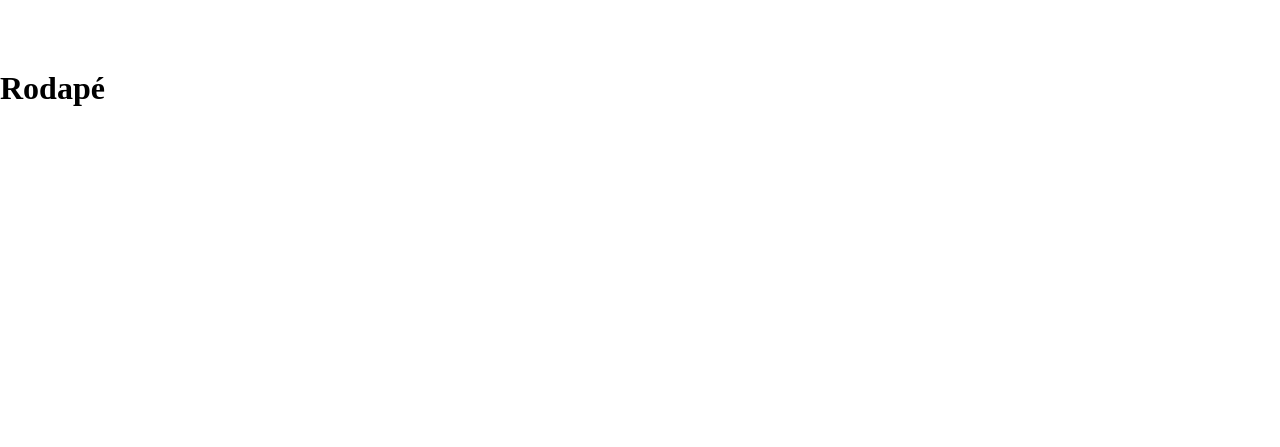
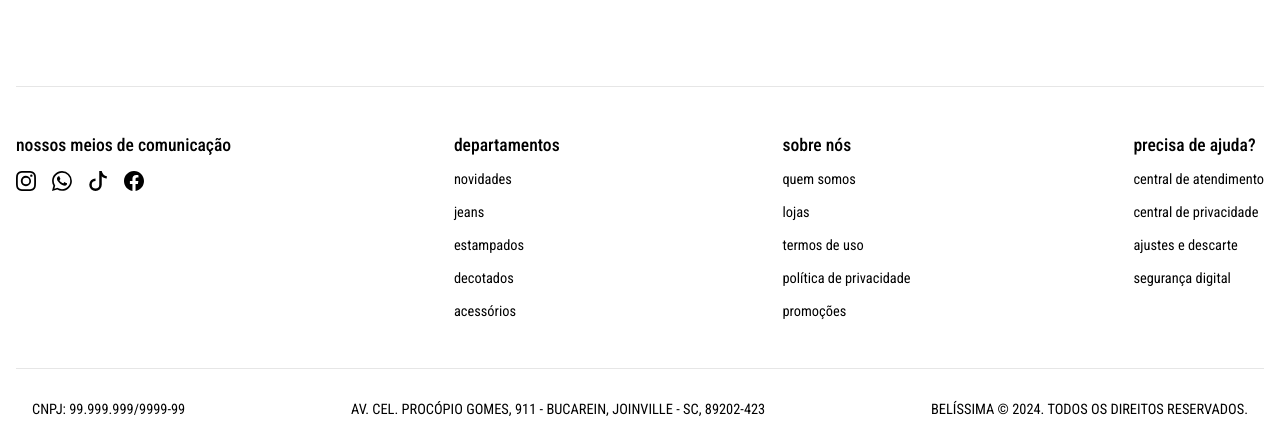
Before and after one commit to projeto-belissima/front-end, a Vue app: page / in a window 1280 px wide. Shown: the part 1308-1755 px from the top of the page. Before the commit the page ends 1415 px from the top, so only its background shows below. Built offline with nearby package versions, Linux system fonts and the light colour scheme.

Commit message:
feat: conclusão do rodapé #8

```diff
--- a/src/components/FooterView.vue
+++ b/src/components/FooterView.vue
@@ -1,5 +1,133 @@
 <template>
-    <footer>
-        <h1>Rodapé</h1>
-    </footer>
+  <footer>
+    <section class="secao-links">
+      <div class="links-redes">
+        <h5>nossos meios de comunicação</h5>
+
+        <ul>
+          <li>
+            <svg xmlns="http://www.w3.org/2000/svg" width="20" height="20" fill="currentColor" class="bi bi-instagram" viewBox="0 0 16 16">
+              <path d="M8 0C5.829 0 5.556.01 4.703.048 3.85.088 3.269.222 2.76.42a3.9 3.9 0 0 0-1.417.923A3.9 3.9 0 0 0 .42 2.76C.222 3.268.087 3.85.048 4.7.01 5.555 0 5.827 0 8.001c0 2.172.01 2.444.048 3.297.04.852.174 1.433.372 1.942.205.526.478.972.923 1.417.444.445.89.719 1.416.923.51.198 1.09.333 1.942.372C5.555 15.99 5.827 16 8 16s2.444-.01 3.298-.048c.851-.04 1.434-.174 1.943-.372a3.9 3.9 0 0 0 1.416-.923c.445-.445.718-.891.923-1.417.197-.509.332-1.09.372-1.942C15.99 10.445 16 10.173 16 8s-.01-2.445-.048-3.299c-.04-.851-.175-1.433-.372-1.941a3.9 3.9 0 0 0-.923-1.417A3.9 3.9 0 0 0 13.24.42c-.51-.198-1.092-.333-1.943-.372C10.443.01 10.172 0 7.998 0zm-.717 1.442h.718c2.136 0 2.389.007 3.232.046.78.035 1.204.166 1.486.275.373.145.64.319.92.599s.453.546.598.92c.11.281.24.705.275 1.485.039.843.047 1.096.047 3.231s-.008 2.389-.047 3.232c-.035.78-.166 1.203-.275 1.485a2.5 2.5 0 0 1-.599.919c-.28.28-.546.453-.92.598-.28.11-.704.24-1.485.276-.843.038-1.096.047-3.232.047s-2.39-.009-3.233-.047c-.78-.036-1.203-.166-1.485-.276a2.5 2.5 0 0 1-.92-.598 2.5 2.5 0 0 1-.6-.92c-.109-.281-.24-.705-.275-1.485-.038-.843-.046-1.096-.046-3.233s.008-2.388.046-3.231c.036-.78.166-1.204.276-1.486.145-.373.319-.64.599-.92s.546-.453.92-.598c.282-.11.705-.24 1.485-.276.738-.034 1.024-.044 2.515-.045zm4.988 1.328a.96.96 0 1 0 0 1.92.96.96 0 0 0 0-1.92m-4.27 1.122a4.109 4.109 0 1 0 0 8.217 4.109 4.109 0 0 0 0-8.217m0 1.441a2.667 2.667 0 1 1 0 5.334 2.667 2.667 0 0 1 0-5.334"/>
+            </svg>
+          </li>
+          <li>
+            <svg xmlns="http://www.w3.org/2000/svg" width="20" height="20" fill="currentColor" class="bi bi-whatsapp" viewBox="0 0 16 16">
+              <path d="M13.601 2.326A7.85 7.85 0 0 0 7.994 0C3.627 0 .068 3.558.064 7.926c0 1.399.366 2.76 1.057 3.965L0 16l4.204-1.102a7.9 7.9 0 0 0 3.79.965h.004c4.368 0 7.926-3.558 7.93-7.93A7.9 7.9 0 0 0 13.6 2.326zM7.994 14.521a6.6 6.6 0 0 1-3.356-.92l-.24-.144-2.494.654.666-2.433-.156-.251a6.56 6.56 0 0 1-1.007-3.505c0-3.626 2.957-6.584 6.591-6.584a6.56 6.56 0 0 1 4.66 1.931 6.56 6.56 0 0 1 1.928 4.66c-.004 3.639-2.961 6.592-6.592 6.592m3.615-4.934c-.197-.099-1.17-.578-1.353-.646-.182-.065-.315-.099-.445.099-.133.197-.513.646-.627.775-.114.133-.232.148-.43.05-.197-.1-.836-.308-1.592-.985-.59-.525-.985-1.175-1.103-1.372-.114-.198-.011-.304.088-.403.087-.088.197-.232.296-.346.1-.114.133-.198.198-.33.065-.134.034-.248-.015-.347-.05-.099-.445-1.076-.612-1.47-.16-.389-.323-.335-.445-.34-.114-.007-.247-.007-.38-.007a.73.73 0 0 0-.529.247c-.182.198-.691.677-.691 1.654s.71 1.916.81 2.049c.098.133 1.394 2.132 3.383 2.992.47.205.84.326 1.129.418.475.152.904.129 1.246.08.38-.058 1.171-.48 1.338-.943.164-.464.164-.86.114-.943-.049-.084-.182-.133-.38-.232"/>
+            </svg>
+          </li>
+          <li>
+            <svg xmlns="http://www.w3.org/2000/svg" width="20" height="20" fill="currentColor" class="bi bi-tiktok" viewBox="0 0 16 16">
+              <path d="M9 0h1.98c.144.715.54 1.617 1.235 2.512C12.895 3.389 13.797 4 15 4v2c-1.753 0-3.07-.814-4-1.829V11a5 5 0 1 1-5-5v2a3 3 0 1 0 3 3z"/>
+            </svg>
+          </li>
+          <li>
+            <svg xmlns="http://www.w3.org/2000/svg" width="20" height="20" fill="currentColor" class="bi bi-facebook" viewBox="0 0 16 16">
+              <path d="M16 8.049c0-4.446-3.582-8.05-8-8.05C3.58 0-.002 3.603-.002 8.05c0 4.017 2.926 7.347 6.75 7.951v-5.625h-2.03V8.05H6.75V6.275c0-2.017 1.195-3.131 3.022-3.131.876 0 1.791.157 1.791.157v1.98h-1.009c-.993 0-1.303.621-1.303 1.258v1.51h2.218l-.354 2.326H9.25V16c3.824-.604 6.75-3.934 6.75-7.951"/>
+            </svg>
+          </li>
+        </ul>
+      </div>
+
+      <div class="links-internos">
+        <h5>departamentos</h5>
+
+        <ul>
+          <li>novidades</li>
+          <li>jeans</li>
+          <li>estampados</li>
+          <li>decotados</li>
+          <li>acessórios</li>
+        </ul>
+      </div>
+
+      <div class="links-internos">
+        <h5>sobre nós</h5>
+
+        <ul>
+          <li>quem somos</li>
+          <li>lojas</li>
+          <li>termos de uso</li>
+          <li>política de privacidade</li>
+          <li>promoções</li>
+        </ul>
+      </div>
+
+      <div class="links-internos">
+        <h5>precisa de ajuda?</h5>
+
+        <ul>
+          <li>central de atendimento</li>
+          <li>central de privacidade</li>
+          <li>ajustes e descarte</li>
+          <li>segurança digital</li>
+        </ul>
+      </div>
+    </section>
+
+    <section class="secao-dados">
+      <p>CNPJ: 99.999.999/9999-99</p>
+      <p>AV. CEL. PROCÓPIO GOMES, 911 - BUCAREIN, JOINVILLE - SC, 89202-423</p>
+      <p>BELÍSSIMA © 2024. TODOS OS DIREITOS RESERVADOS.</p>
+    </section>
+  </footer>
 </template>
+
+<style scoped>
+  footer {
+    padding: 1rem;
+    font-family: var(--fonte-principal);
+    font-size: .9rem;
+  }
+
+  .secao-links {
+    display: flex;
+    gap: 1rem;
+    justify-content: space-between;
+    padding: 3rem 0;
+    border-top: 1px solid var(--cor-cinza-auxiliar);
+    border-bottom: 1px solid var(--cor-cinza-auxiliar)
+  }
+
+  .links-redes {
+    & h5 {
+      margin-bottom: 1rem;
+      font-weight: 500;
+      font-size: 1.1rem;
+    }
+
+    & ul {
+      display: flex;
+      gap: 1rem;
+      list-style-type: none;
+    }
+
+    & ul li {
+      cursor: pointer;
+    }
+  }
+
+  .links-internos {
+    & h5 {
+      margin-bottom: 1rem;
+      font-weight: 500;
+      font-size: 1.1rem;
+    }
+
+    & ul {
+      display: grid;
+      row-gap: 1rem;
+      list-style-type: none;
+    }
+
+    & ul li {
+      cursor: pointer
+    }
+  }
+
+  .secao-dados {
+    display: flex;
+    justify-content: space-between;
+    margin: 1rem 0 0;
+    padding: 1rem;
+  }
+</style>
```
